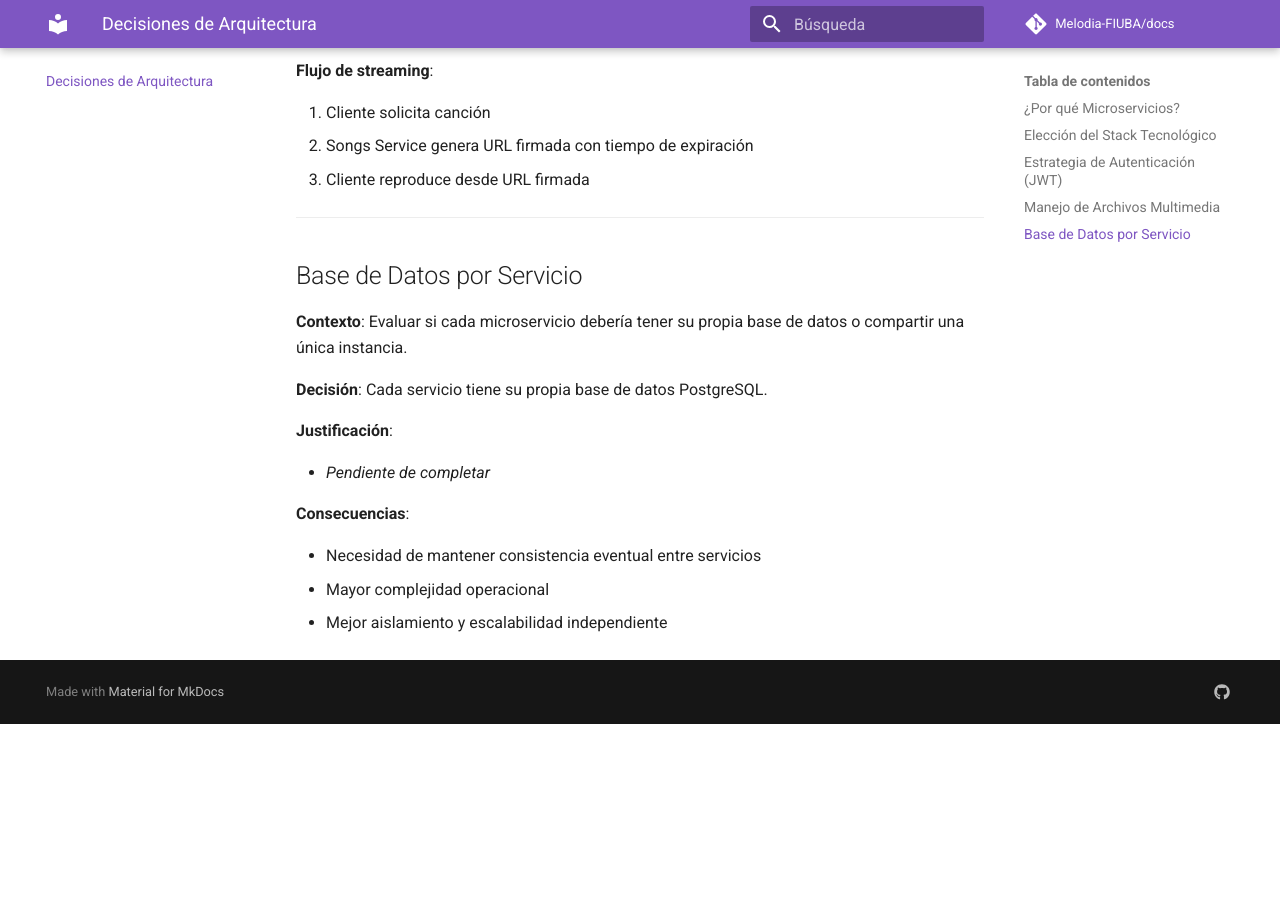
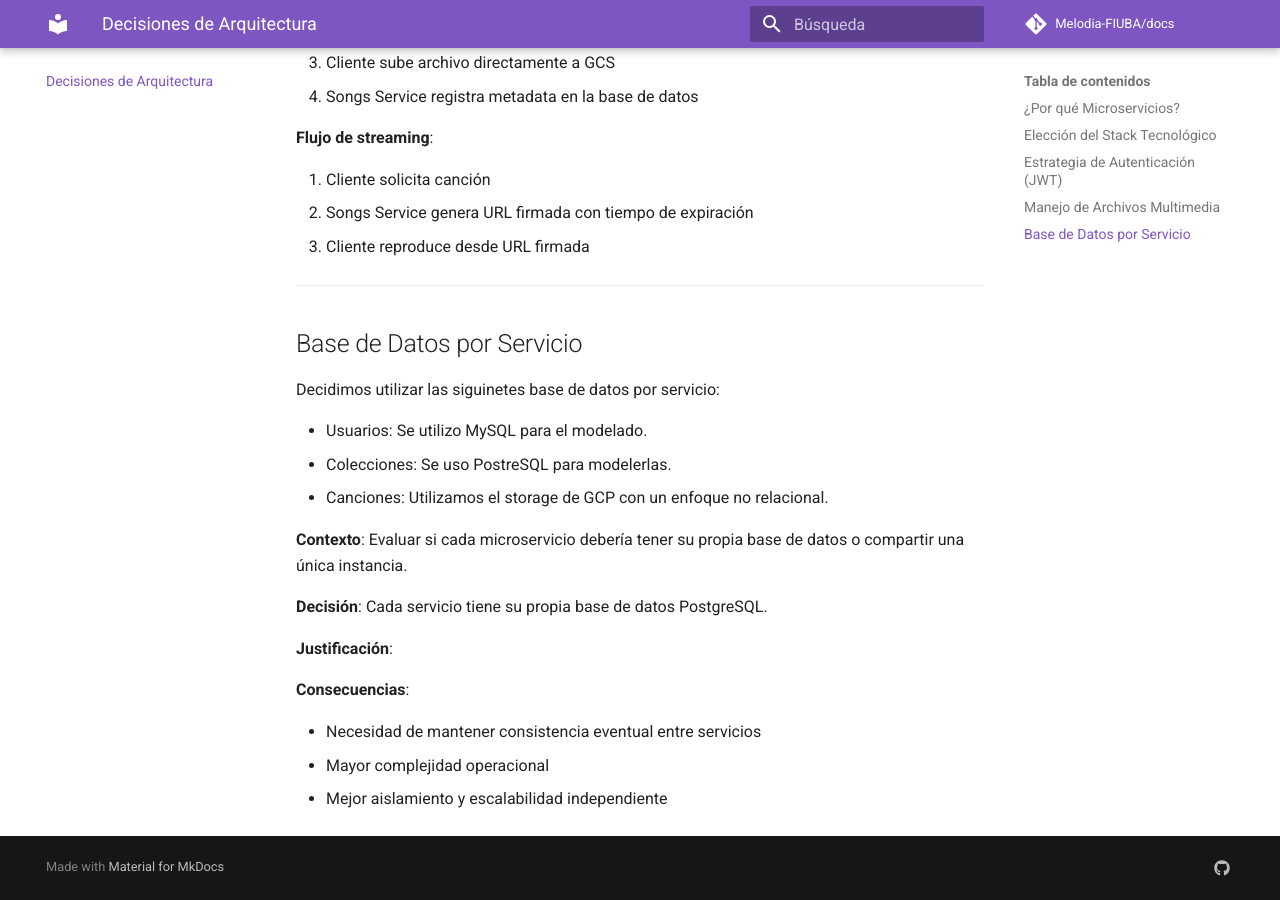
Before and after one commit to Melodia-FIUBA/docs, an MkDocs documentation site: the page built from docs/decisions-and-learnings.md, in a window 1280 px wide and 900 px high, scrolled down 2861 px. Built offline with MkDocs 1.6.1 and Material for MkDocs 9.7.7, drawn with Linux system fonts in a browser that asks for light colours; comment, search, counter and statistics services are not loaded; before the commit the page ends 3585 px from its top, so only the background shows below that; some of the changed text lies outside the part shown.

Commit message:
Update decisions-and-learnings.md

```diff
--- a/docs/decisions-and-learnings.md
+++ b/docs/decisions-and-learnings.md
@@ -52,6 +52,8 @@ En nuestro caso, contamos con tres microservicios distintos:
 2. Performance requerida
 3. Ecosistema y comunidad
 4. Facilidad de deployment en GCP
+5. Practicidad en desarrollo
+6. Tiempo de entrega dado
 ---
 
 ## Estrategia de Autenticación (JWT)
@@ -78,8 +80,6 @@ En nuestro caso, contamos con tres microservicios distintos:
 
 ## Manejo de Archivos Multimedia
 
-<!-- TODO: Completar con estrategia de almacenamiento -->
-
 **Contexto**: Las canciones y portadas necesitan almacenamiento escalable y eficiente para streaming.
 
 **Decisión**: Usar Google Cloud Storage con URLs firmadas.
@@ -96,12 +96,15 @@ En nuestro caso, contamos con tres microservicios distintos:
 1. Cliente solicita canción
 2. Songs Service genera URL firmada con tiempo de expiración
 3. Cliente reproduce desde URL firmada
-
 ---
 
 ## Base de Datos por Servicio
 
-<!-- TODO: Completar con justificación -->
+Decidimos utilizar las siguinetes base de datos por servicio:
+
+- Usuarios: Se utilizo MySQL para el modelado.
+- Colecciones: Se uso PostreSQL para modelerlas.
+- Canciones: Utilizamos el storage de GCP con un enfoque no relacional.
 
 **Contexto**: Evaluar si cada microservicio debería tener su propia base de datos o compartir una única instancia.
 
@@ -109,7 +112,7 @@ En nuestro caso, contamos con tres microservicios distintos:
 
 **Justificación**:
 
-- _Pendiente de completar_
+
 
 **Consecuencias**:
 
```
